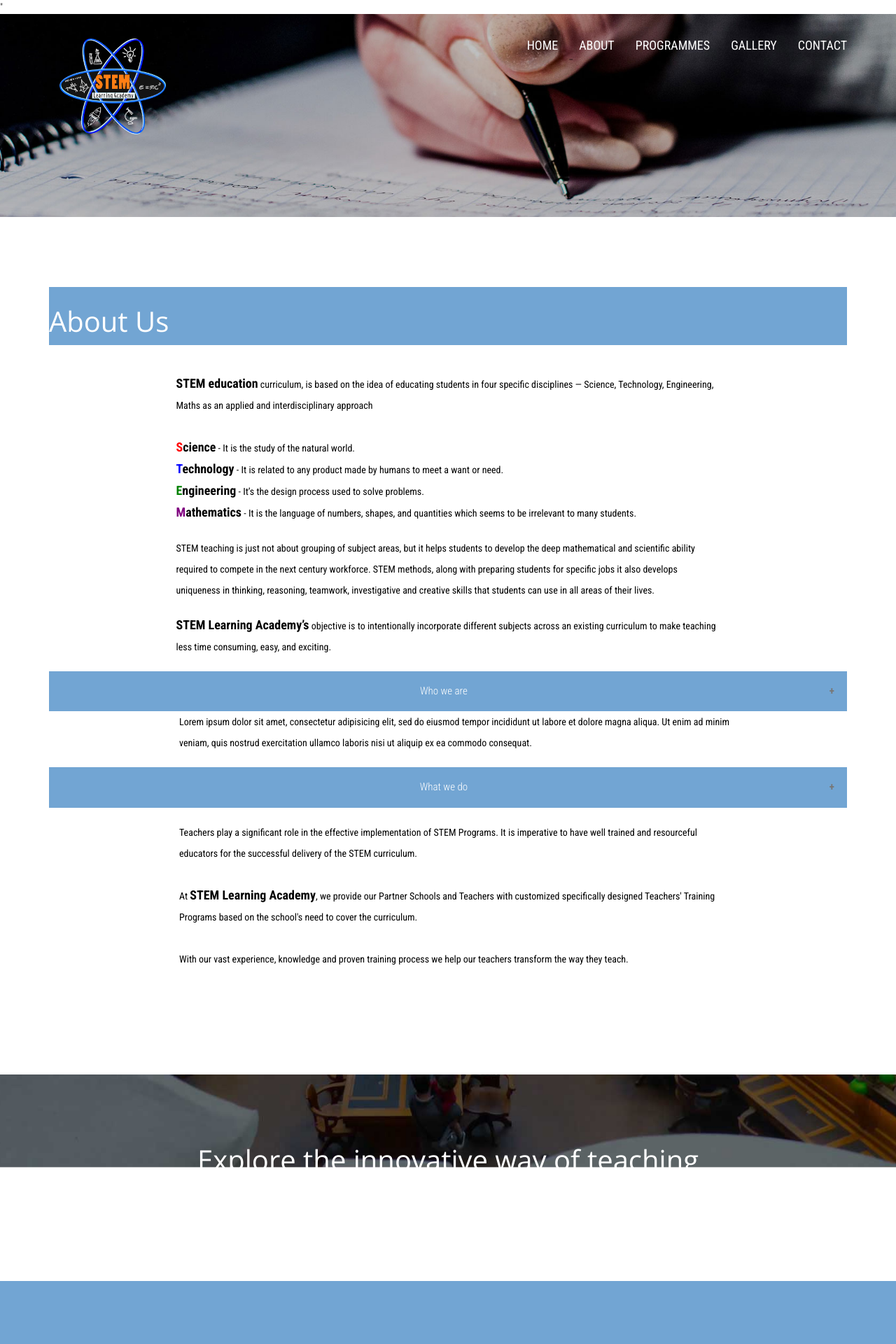
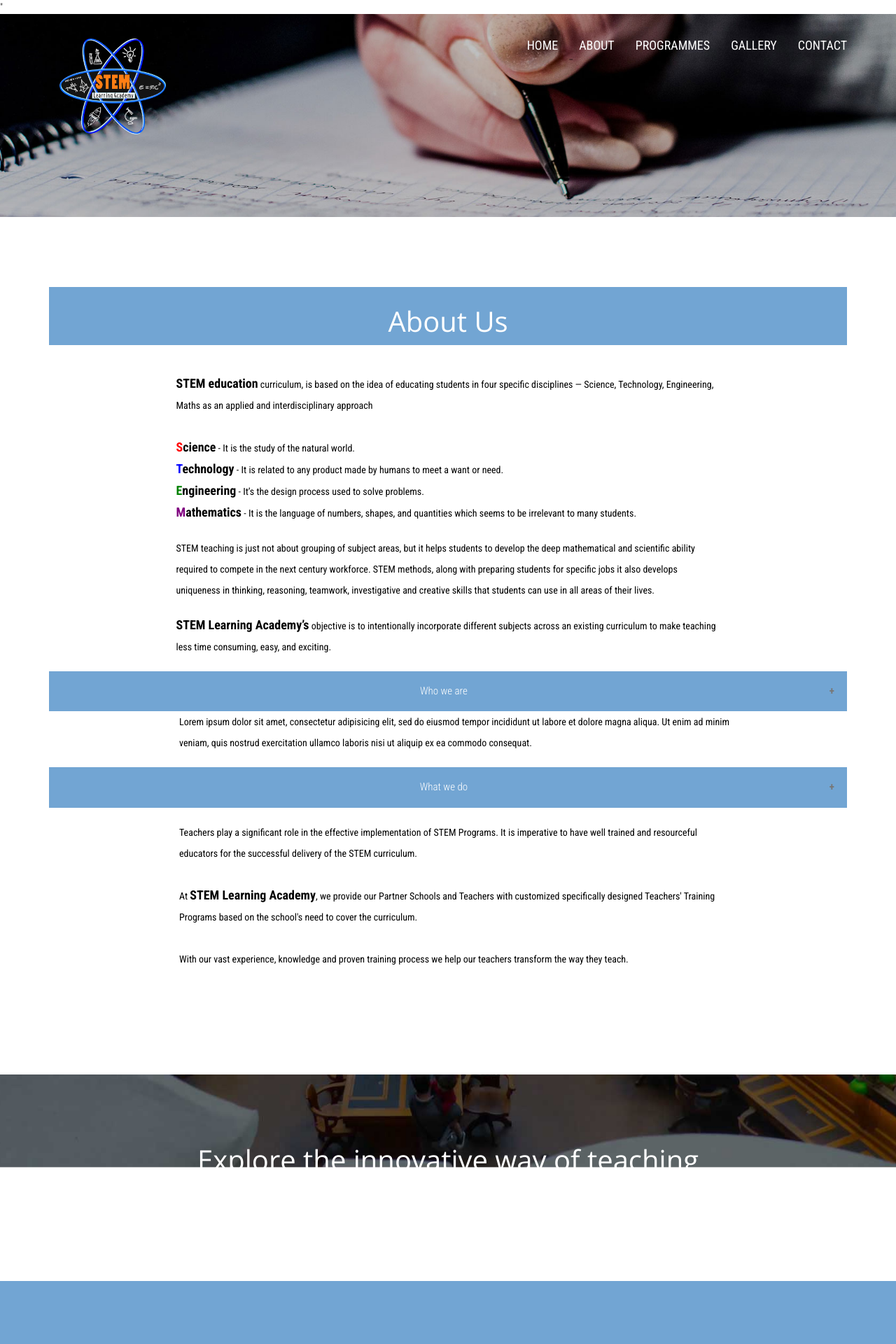
Before and after one commit to dhanyacm/stem, a Jekyll site: the page built from about.html, in a window 1280 px wide. Shown: the top 1920 px of the page at 70% size. Built offline with Jekyll 4.4.1, drawn with Linux system fonts in a browser that asks for light colours; a script that is not in the unit is left out.

Commit message:
Update style.css

```diff
--- a/css/style.css
+++ b/css/style.css
@@ -799,6 +799,7 @@
     font-family:  'Open Sans', sans-serif;
     padding-top: 27px;
     padding-bottom: 12px;
+    text-align:center;
 }
 .carousel-inner>.item {
 	text-align:center;
@@ -806,7 +807,7 @@
 section.testimonial-wthree h3.text-center {
     font-size: 40px;
     font-weight: normal;
-    color:#010101;
+    color:#fff;
     font-family:  'Open Sans', sans-serif;
     padding-bottom: 30px;
 }
```
